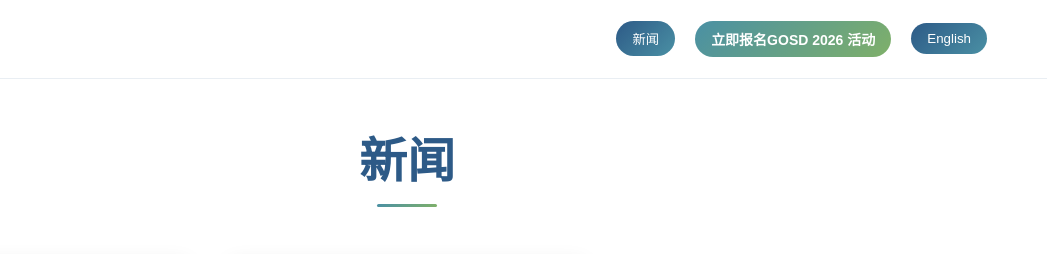
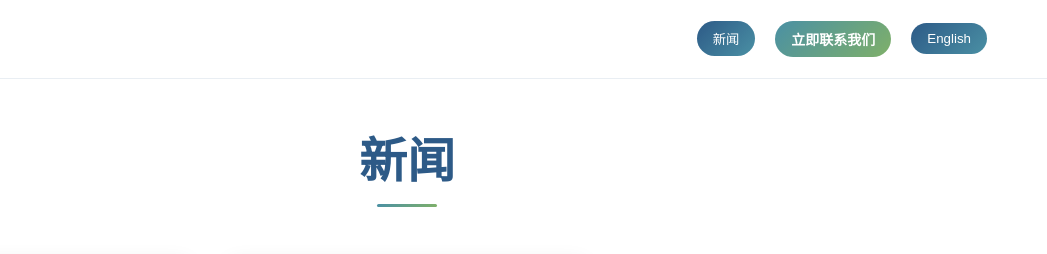
Before and after one commit to zhusroger-glitch/GOSD-WEBSITE-BETA, a plain HTML site: page zh/news/index.html in a window 1280 px wide. Shown: the top 254 px of the page, 233-1280 px from the left. Drawn offline with nearby package versions, Linux system fonts and the light colour scheme.

Commit message:
Update index.html

```diff
--- a/zh/news/index.html
+++ b/zh/news/index.html
@@ -35,7 +35,7 @@
                 </div>
                 <div class="nav-controls">
                     <button class="lang-toggle" onclick="goToNews()">新闻</button>
-                    <button class="cta-button nav-cta" onclick="window.open('https://forms.office.com/r/KdGdhcWukc', '_blank')">立即报名GOSD 2026 活动</button>
+                    <button class="cta-button nav-cta" onclick="window.location.href='mailto:fang@showtrue.cn'">立即联系我们</button>
                     <button class="lang-toggle" onclick="toggleLanguage()">English</button>
                 </div>
             </div>
```
